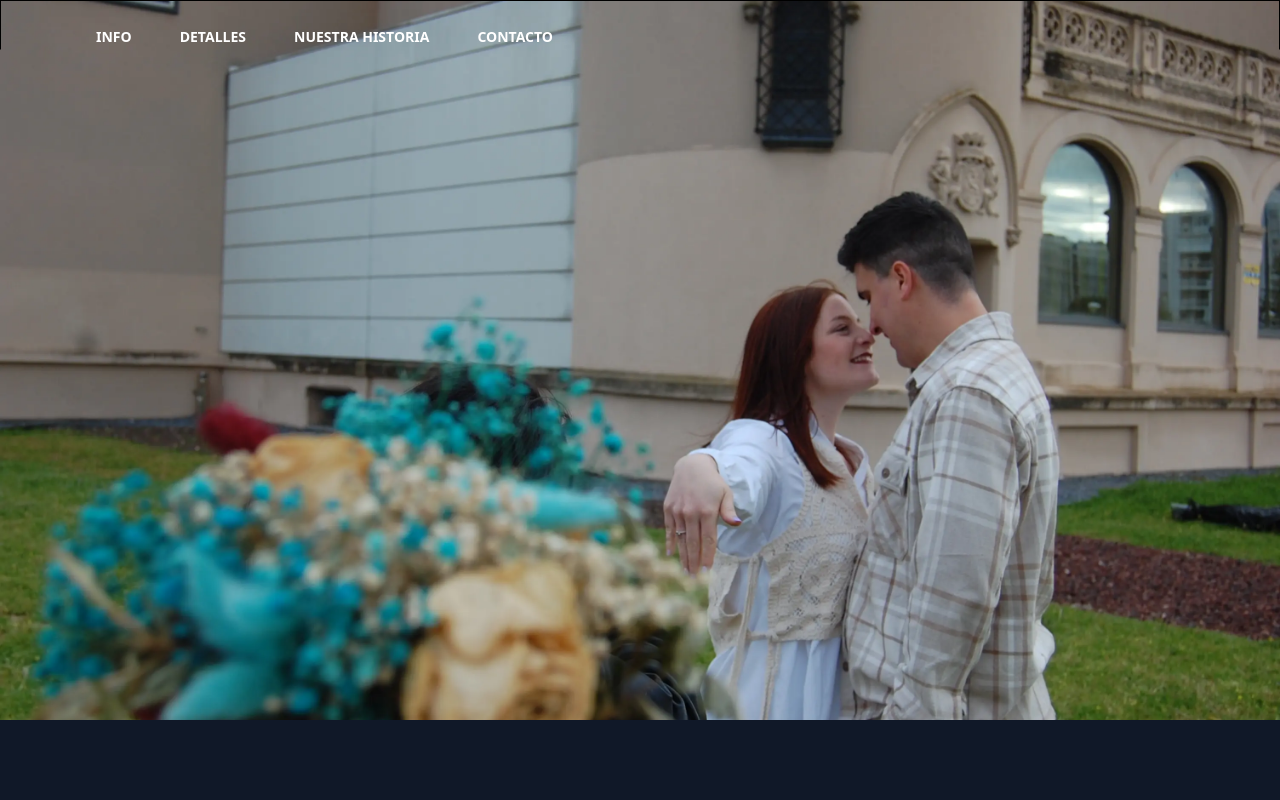
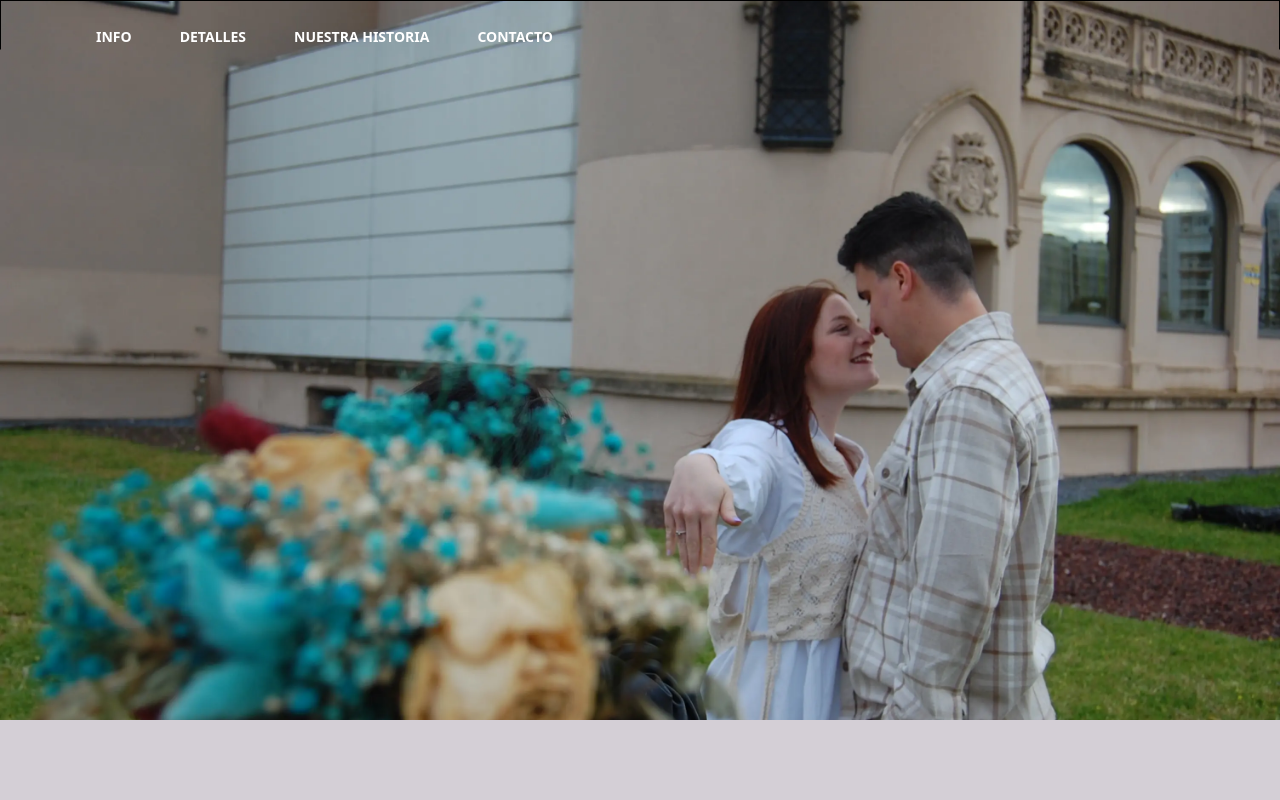
Before and after one commit to Chocapics75/boda-Nuria-y-Rober, an Astro site: page / in a window 1280 px wide. Shown: the top 800 px of the page. Built offline with nearby package versions, Linux system fonts and the light colour scheme; Astro itself is replaced by a stand-in of ours; what @midudev/tailwind-animations would draw is missing.

Commit message:
feat: actualizar el color de fondo del cuerpo en el layout principal

```diff
--- a/src/layouts/Layout.astro
+++ b/src/layouts/Layout.astro
@@ -30,7 +30,7 @@ import Footer from '../components/Footer.astro'
     	<meta name="twitter:image" content="/images/lolalolitaland-hero.webp" />
     	<meta name="twitter:url" content="https://www.lolalolitaland.com/" /> -->
 	</head>
-	<body class="bg-gray-900 min-h-screen pb-32">
+	<body class="bg-[#D4CFD6] min-h-screen pb-32">
 		<Header />
 		<slot />
 		<Footer />
```
